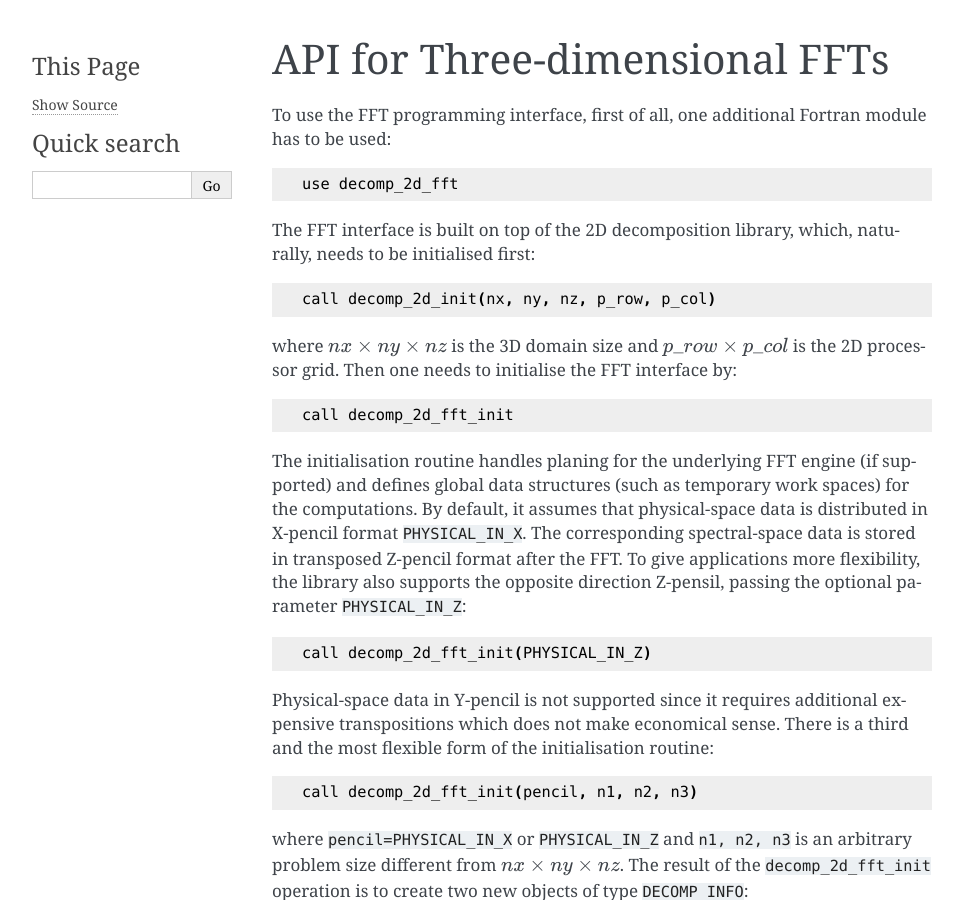
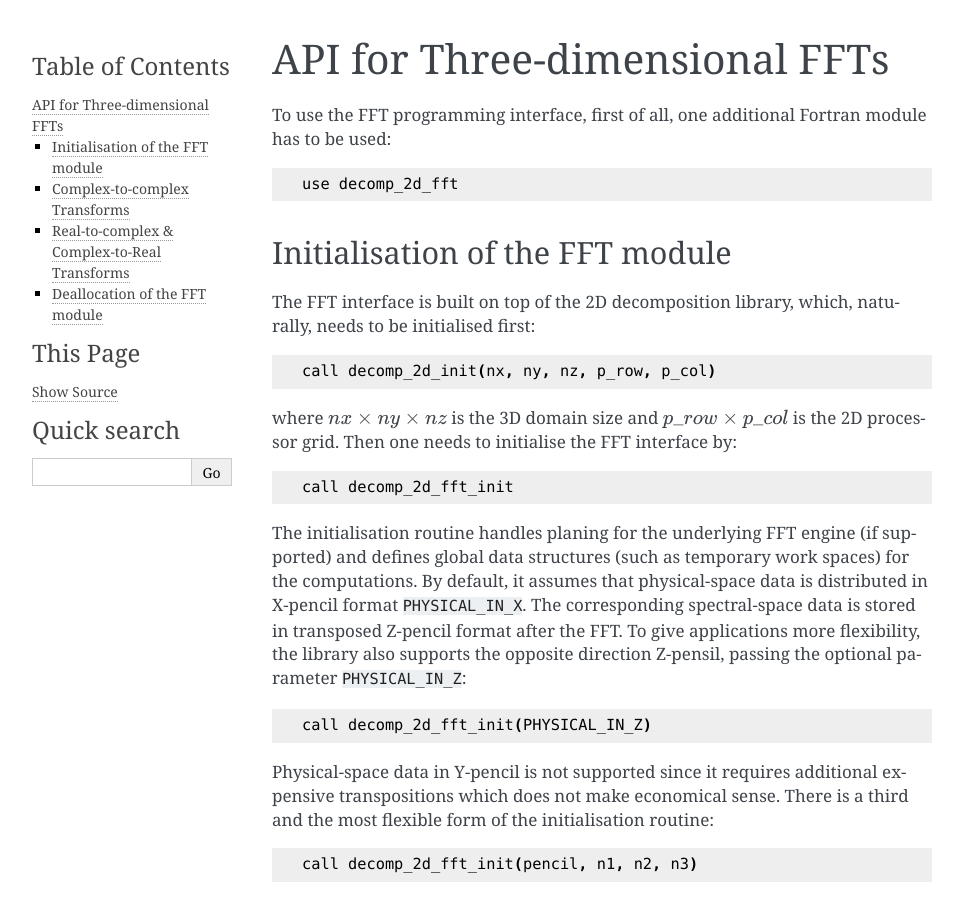
Before and after one commit to 2decomp-fft/2decomp-fft.github.io, a Sphinx documentation site: the page built from docs/source/pages/api_fft.rst, in a window 1280 px wide and 900 px high. Shown: the whole window, without its empty margins (148-1111 px from the left). Built offline with Sphinx 7.4.7, drawn with Linux system fonts in a browser that asks for light colours; pages that are not in the unit, such as notebooks, are missing from menus; some of the changed text lies outside the part shown.

Commit message:
Update the api_fft page with proper headings

```diff
--- a/docs/source/pages/api_fft.rst
+++ b/docs/source/pages/api_fft.rst
@@ -7,6 +7,9 @@
 ::
 
   use decomp_2d_fft
+
+Initialisation of the FFT module
+________________________________
 
 The FFT interface is built on top of the 2D decomposition library, which, naturally,
 needs to be initialised first:
@@ -55,7 +58,8 @@
 
    * ``PHYSICAL_IN_Z`` - :math:`nx\times ny\times nz/2+1` (default) or :math:`n1\times n2\times n3/2+1` (customized)
 
-**Complex-to-complex Transforms**
+Complex-to-complex Transforms
+_____________________________
 
 The library supports three-dimensional FFTs whose data is distributed as 2D pencils and stored in ordinary ijk-ordered 3D arrays across processors.
 For complex-to-complex (c2c) FFTs, the user interface is:
@@ -70,7 +74,8 @@
 and have to be either a X-pencil/Z-pencil combination or vice versa, depending on the direction of FFT and
 how the FFT interface is initialised (``PHYSICAL_IN_X``, the default, or ``PHYSICAL_IN_Z`` the optional).
 
-**Real-to-complex & Complex-to-Real Transforms**
+Real-to-complex & Complex-to-Real Transforms
+____________________________________________
 
 The interface for the the real-to-complex and complex-to-real transform is
 
@@ -105,7 +110,8 @@
 Please also note that ``2decomp&FFT`` does not scale the transforms. So a forward transform followed by a backward transform
 will not recover the input unless applications normalise the result by the size of the transforms.
 
-**Finalisation**
+Deallocation of the FFT module
+______________________________
 
 Finally, to release the memory used by the FFT interface:
 
```
